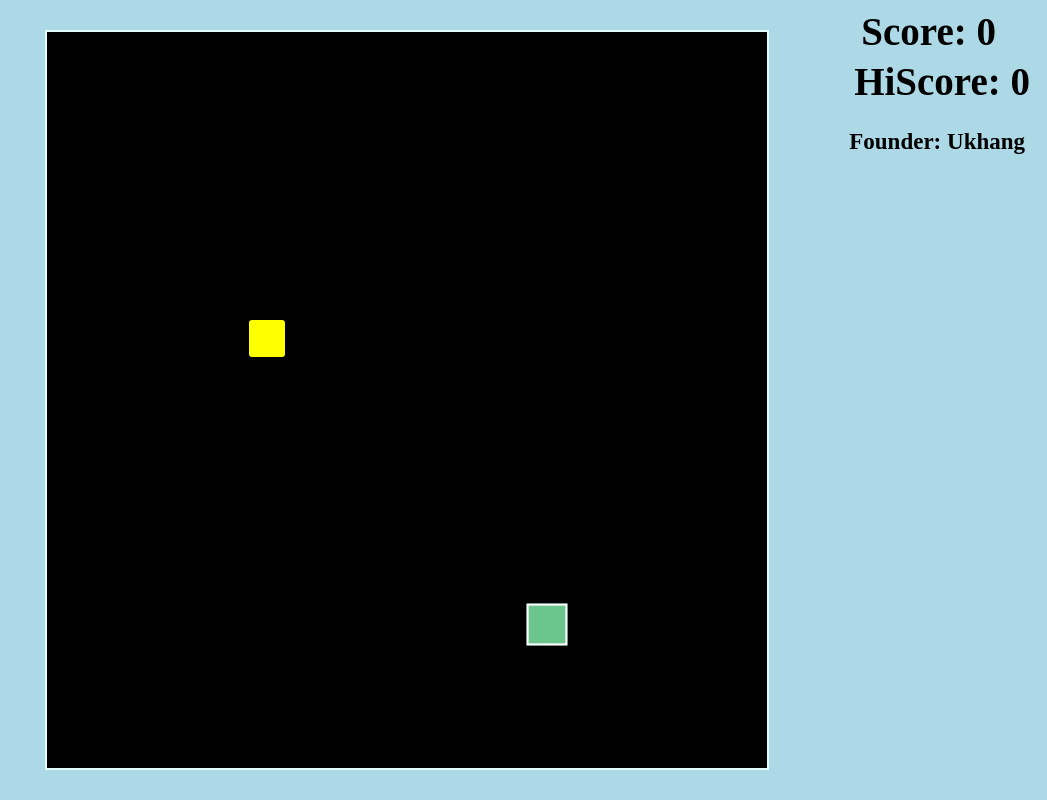
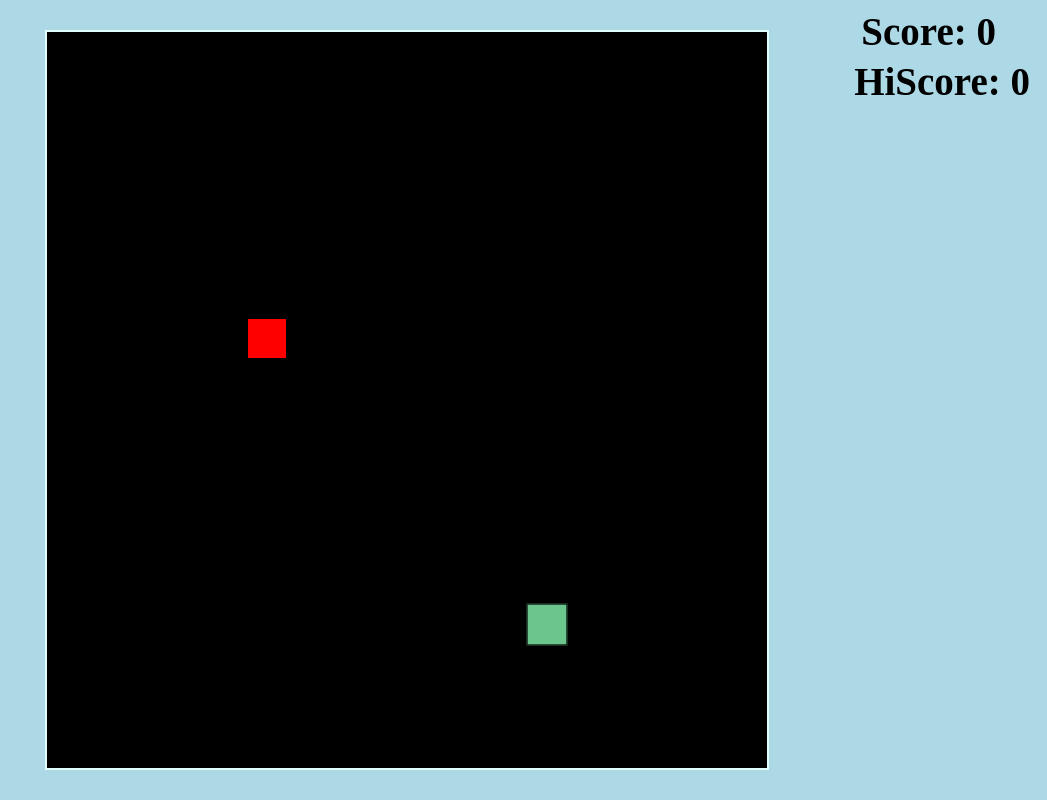
Before and after one commit to Ukhang/snake-game, a plain HTML site: page index.html in a window 1280 px wide. Shown: the whole page, without its empty margins (233-1280 px from the left). Drawn offline with Linux system fonts and the light colour scheme; a web font is replaced by a local one.

Commit message:
food color change and founder text remove

```diff
--- a/css/style.css
+++ b/css/style.css
@@ -31,14 +31,6 @@
     font-weight: bold;
     font-family: 'New Tegomin', serif;
 }
-#founder {
-    position: absolute;
-    top: 129px;
-    right: 22px;
-    font-size: 23px;
-    font-weight: bold;
-    font-family: 'New Tegomin', serif;
-}
 
 #board{
     background-color: black;
@@ -54,16 +46,15 @@
     background-color: rgb(107, 197, 141);
     border: 2px solid rgb(34, 4, 34);
     transform: scale(1.02);
-    border: .25vmin solid white;
+    border: 1px solid black;
 }
 
 .snake{
     background-color: rgb(107, 197, 141);
-    border: .25vmin solid white;
+    border: 1px solid black;
 }
 
 .food{
-    background-color: yellow;
-    border: .25vmin solid black;
-    border-radius: 5px;
+    background-color: red;
+    border: 1px solid black;
 }
--- a/index.html
+++ b/index.html
@@ -13,7 +13,6 @@
         <div id="hiscoreBox">HiScore: 0</div>
         <div id="board"></div>
     </div>
-    <div id="founder">Founder: Ukhang</div>
 </body>
 <script src="js/index.js"></script>
 </html>
```
